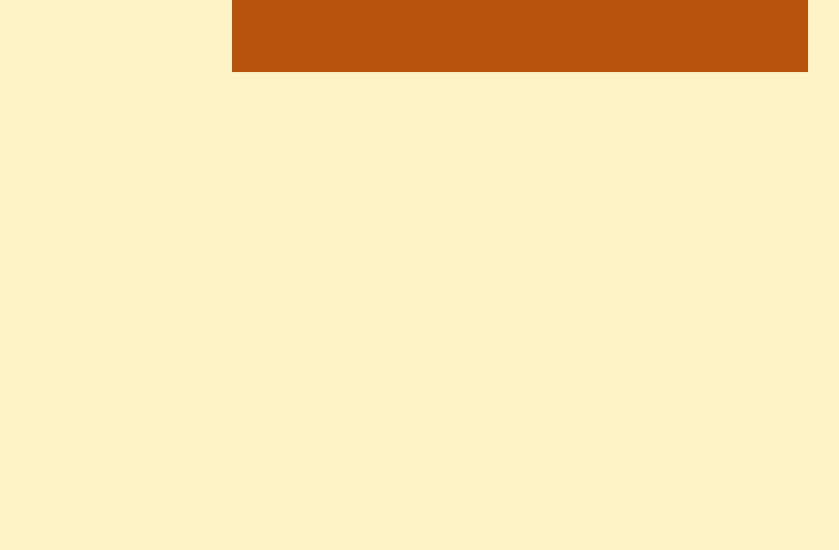
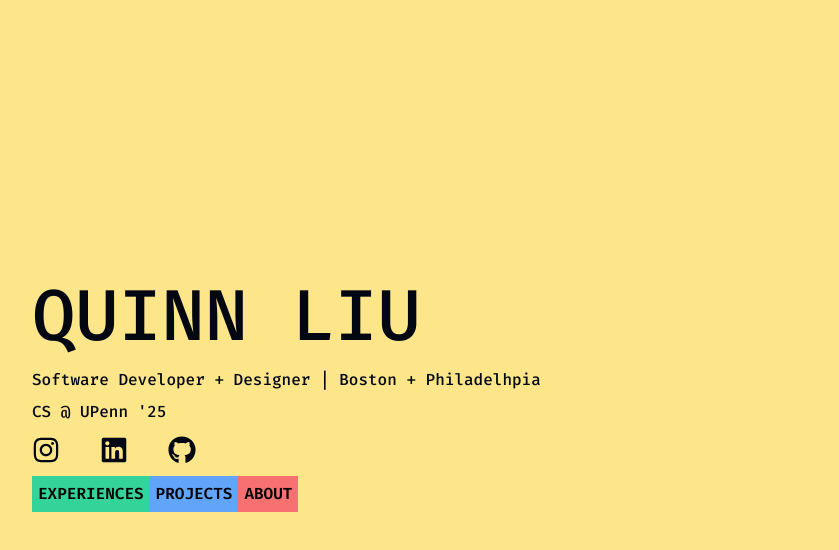
Before and after one commit to quinn2liu/portfolio-website, a Next.js app: page / in a window 1280 px wide. Shown: the top 550 px of the page, without its empty margins (120-959 px from the left). Built offline with nearby package versions, Linux system fonts and the light colour scheme.

Commit message:
basic home page complete with navigation to projects page complete

```diff
--- a/app/layout.tsx
+++ b/app/layout.tsx
@@ -3,25 +3,21 @@ import type { Metadata } from 'next';
 import { Inter, Fira_Code } from 'next/font/google';
 import './globals.css';
 import Header from '@/components/header';
+import { Theme } from './theme';
 
 const inter = Inter({ subsets: ['latin'] });
 const fira = Fira_Code({ subsets: ['latin'] });
 
 export const metadata: Metadata = {
   title: 'Quinn Liu | Personal Portfolio',
-  description: 'Quinn is a current student at the University of Pennsylvania majoring in Computer Science with minors in Math and Design. He is interested in full-stack development and is currently looking for full-time opportunities in software engineering.',
+  description: 'Quinn Liu is a current student at the University of Pennsylvania majoring in Computer Science with minors in Math and Design. He is interested in full-stack development and is currently looking for full-time opportunities in software engineering.',
 };
 
-export default function RootLayout({
-  children,
-}: {
-  children: React.ReactNode
-}) {
+export default function RootLayout({ children }) {
   return (
-    <html lang="en">
-      <body className={`${fira.className} bg-amber-100 text-gray-950`} style={{ height: '1500px' }}>
-        <Header />
-        {children}
+    <html lang="en" className="h-full">
+      <body className={`${fira.className} h-full font-medium bg-amber-200 text-gray-950 dark:bg-gray-950 dark:text-amber-200 text-base`}>
+        <Theme>{children}</Theme>
       </body>
     </html>
   );
--- a/app/page.tsx
+++ b/app/page.tsx
@@ -1,7 +1,49 @@
-import React from 'react';
+'use client';
+
+import React, { useState, useEffect } from 'react';
+import { useTheme } from 'next-themes';
+import { FaGithub, FaInstagram, FaLinkedin } from 'react-icons/fa';
+import { IconContext } from "react-icons";
+import Link from 'next/link';
 
 export default function Home() {
+  const [mounted, setMounted] = useState(false);
+  const { theme, setTheme } = useTheme();
+
+  useEffect(() => {
+    setMounted(true);
+  }, []);
+
+  if (!mounted) {
+    return null;
+  }
+
   return (
-    <main className="" />
+    <div className="h-full container mx-auto max-w-screen-lg px-6 flex flex-col justify-center items-start">
+      <div className="mb-4 text-3xl sm:text-7xl"> QUINN LIU </div>
+      <div className="mb-2">Software Developer + Designer | Boston + Philadelhpia</div>
+      <div className="mb-3">CS @ UPenn '25</div>
+      <div className="mb-3 flex items-center space-x-10">
+        <IconContext.Provider value={{ size: "1.75rem" }}>
+          <a href="https://www.instagram.com/quinnnliu/" target="_blank" rel="noopener noreferrer">
+            <FaInstagram />
+            {''}
+          </a>
+          <a href="https://www.linkedin.com/in/quinnnliu/" target="_blank" rel="noopener noreferrer">
+            <FaLinkedin />
+            {''}
+          </a>
+          <a href="https://github.com/quinn2liu" target="_blank" rel="noopener noreferrer">
+            <FaGithub />
+            {''}
+          </a>
+        </IconContext.Provider>
+      </div>
+      <div className="mb-2 flex items-center text-black font-semibold">
+        <Link href="/experiences" className='bg-emerald-400  p-1.5'>EXPERIENCES</Link> {' '}
+        <Link href="/projects" className='bg-blue-400 p-1.5'>PROJECTS</Link>{' '}
+        <Link href="/about"className='bg-red-400 p-1.5'>ABOUT</Link>
+      </div>
+    </div>
   );
 }
--- /dev/null
+++ b/app/projects/page.tsx
@@ -0,0 +1,15 @@
+import Link from 'next/link';
+
+export default function Projects() {
+    return (
+        <div className="h-full container mx-auto max-w-screen-lg px-6 flex flex-col justify-center items-start">
+            <div className="mb-4 text-3xl sm:text-7xl"> PROJECTS </div>
+            <div className="mb-2">Here are some of my projects! </div>
+            <div className="mb-2 flex items-center text-black font-semibold">
+                <Link href="/experiences" className='bg-emerald-400  p-1.5'>EXPERIENCES</Link> {' '}
+                <Link href="/projects" className='bg-blue-400 p-1.5'>PROJECTS</Link>{' '}
+                <Link href="/about" className='bg-red-400 p-1.5'>ABOUT</Link>
+            </div>
+        </div>
+    );
+}
--- /dev/null
+++ b/app/theme.tsx
@@ -0,0 +1,11 @@
+'use client';
+
+import { ThemeProvider } from 'next-themes';
+
+export function Theme({ children }) {
+  return (
+    <ThemeProvider attribute="class" defaultTheme="light">
+      {children}
+    </ThemeProvider>
+  );
+}
--- a/components/header.tsx
+++ /dev/null
@@ -1,19 +0,0 @@
-'use client';
-
-import React from 'react';
-import { motion } from 'framer-motion';
-
-export default function Header() {
-  return (
-    <header className="z-[999] relative">
-      <motion.div
-        className="fixed top-0 left-1/2 -translate-x-1/2 h-[4.5rem] w-full rounded-none border-white bg-amber-700 shadow-sm shadow-black/[0.03] sm:top-0 sm:h[5rem] sm:w-[36rem] sm:rounded-none"
-        initial={{ y: -100, x: '-50%', opacity: 1 }}
-        animate={{ y: 0, x: '-50%', opacity: 1 }}
-      />
-      <nav className="fixed top-[0.15rem] left-1/2 -translate-x-1/2 py-2 sm:top-[1.7rem] sm:h-[initial] sm:py-0">
-        <ul />
-      </nav>
-    </header>
-  );
-}
--- a/package.json
+++ b/package.json
@@ -11,6 +11,7 @@
   "dependencies": {
     "framer-motion": "^10.16.16",
     "next": "14.0.4",
+    "next-themes": "^0.2.1",
     "react": "^18",
     "react-dom": "^18",
     "react-icons": "^4.12.0"
--- a/tailwind.config.ts
+++ b/tailwind.config.ts
@@ -1,4 +1,4 @@
-import type { Config } from 'tailwindcss'
+import type { Config } from 'tailwindcss';
 
 const config: Config = {
   content: [
@@ -16,5 +16,5 @@ const config: Config = {
     },
   },
   plugins: [],
-}
-export default config
+};
+export default config;
```
Also changed, not shown: lib/data.ts (deleted, +0 -107 lines), app/globals.css (line endings or trailing spaces), 2 other files (tests, documents, lock files or other folders).
